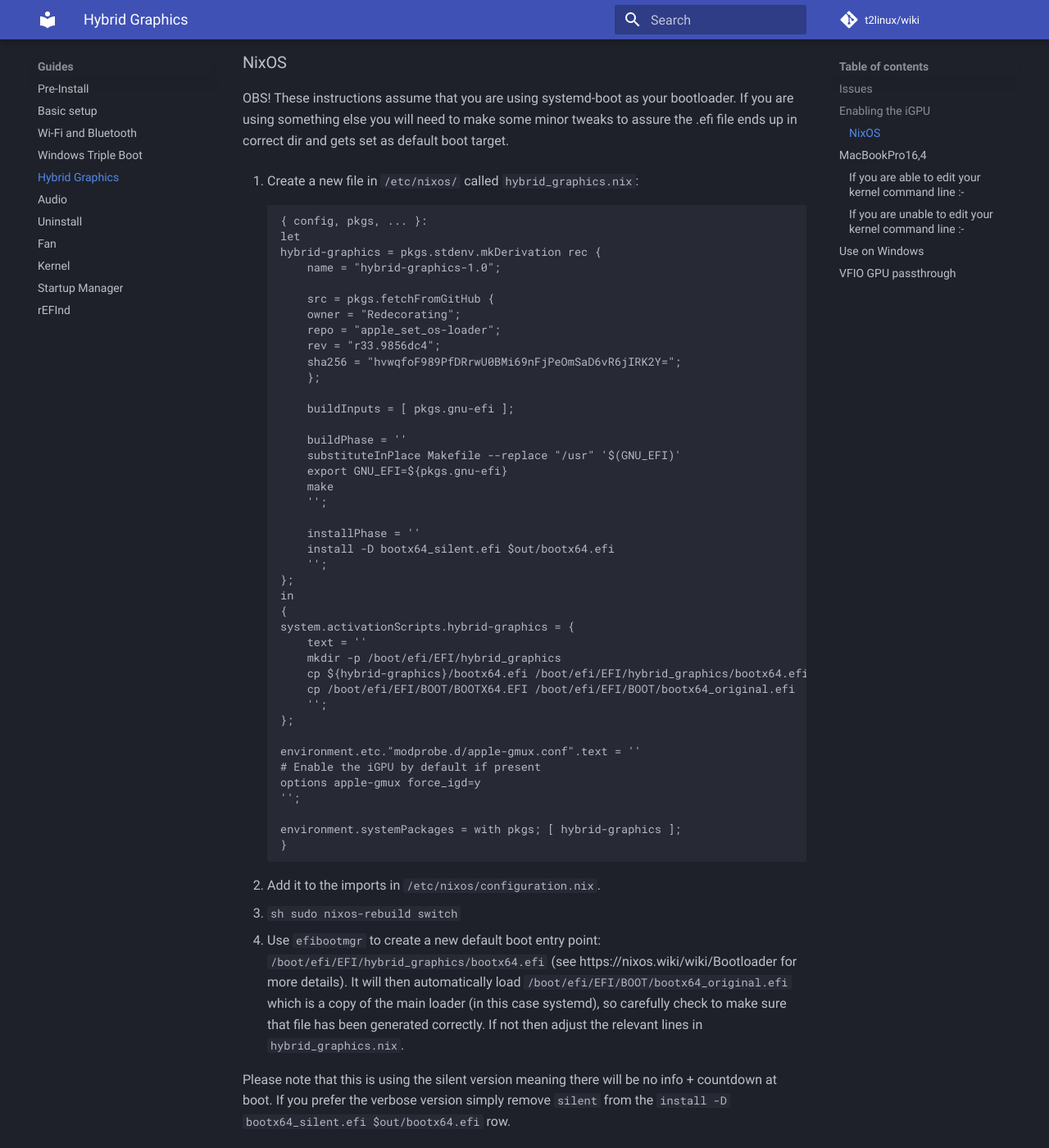
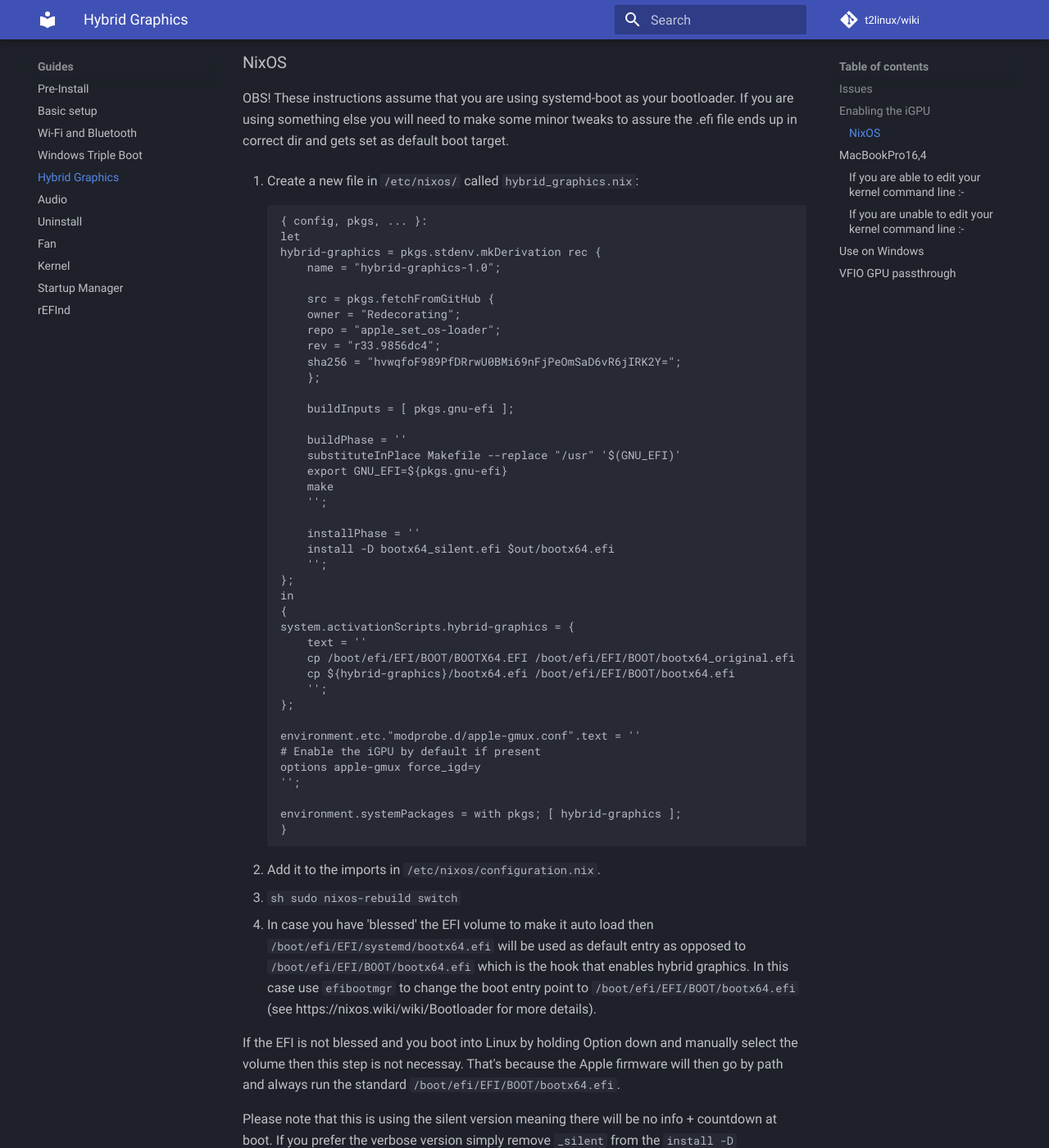
Before and after one commit to t2linux/wiki, an MkDocs documentation site: the page built from docs/guides/hybrid-graphics.md, in a window 1280 px wide and 1400 px high, scrolled down 2320 px. Shown: the whole window at 82% size. Built offline with MkDocs 1.6.1 and Material for MkDocs 9.7.7, drawn with Linux system fonts in a browser that asks for light colours; comment, search, counter and statistics services are not loaded.

Commit message:
fix: use default efi path to make it compatible with Apple firmware

````diff
--- a/docs/guides/hybrid-graphics.md
+++ b/docs/guides/hybrid-graphics.md
@@ -114,9 +114,8 @@ OBS! These instructions assume that you are using systemd-boot as your bootloade
     {
     system.activationScripts.hybrid-graphics = {
         text = ''
-        mkdir -p /boot/efi/EFI/hybrid_graphics
-        cp ${hybrid-graphics}/bootx64.efi /boot/efi/EFI/hybrid_graphics/bootx64.efi
         cp /boot/efi/EFI/BOOT/BOOTX64.EFI /boot/efi/EFI/BOOT/bootx64_original.efi
+        cp ${hybrid-graphics}/bootx64.efi /boot/efi/EFI/BOOT/bootx64.efi
         '';
     };
 
@@ -134,9 +133,11 @@ OBS! These instructions assume that you are using systemd-boot as your bootloade
 3.  ```sh
     sudo nixos-rebuild switch
     ```
-4.  Use `efibootmgr` to create a new default boot entry point: `/boot/efi/EFI/hybrid_graphics/bootx64.efi` (see https://nixos.wiki/wiki/Bootloader for more details). It will then automatically load `/boot/efi/EFI/BOOT/bootx64_original.efi` which is a copy of the main loader (in this case systemd), so carefully check to make sure that file has been generated correctly. If not then adjust the relevant lines in `hybrid_graphics.nix`.
+4.  In case you have 'blessed' the EFI volume to make it auto load then `/boot/efi/EFI/systemd/bootx64.efi` will be used as default entry as opposed to `/boot/efi/EFI/BOOT/bootx64.efi` which is the hook that enables hybrid graphics. In this case use `efibootmgr` to change the boot entry point to `/boot/efi/EFI/BOOT/bootx64.efi` (see https://nixos.wiki/wiki/Bootloader for more details).
 
-Please note that this is using the silent version meaning there will be no info + countdown at boot. If you prefer the verbose version simply remove `silent` from the `install -D bootx64_silent.efi $out/bootx64.efi` row.
+If the EFI is not blessed and you boot into Linux by holding Option down and manually select the volume then this step is not necessay. That's because the Apple firmware will then go by path and always run the standard `/boot/efi/EFI/BOOT/bootx64.efi`.
+
+Please note that this is using the silent version meaning there will be no info + countdown at boot. If you prefer the verbose version simply remove `_silent` from the `install -D bootx64_silent.efi $out/bootx64.efi` row.
 
 ## MacBookPro16,4
 
````
